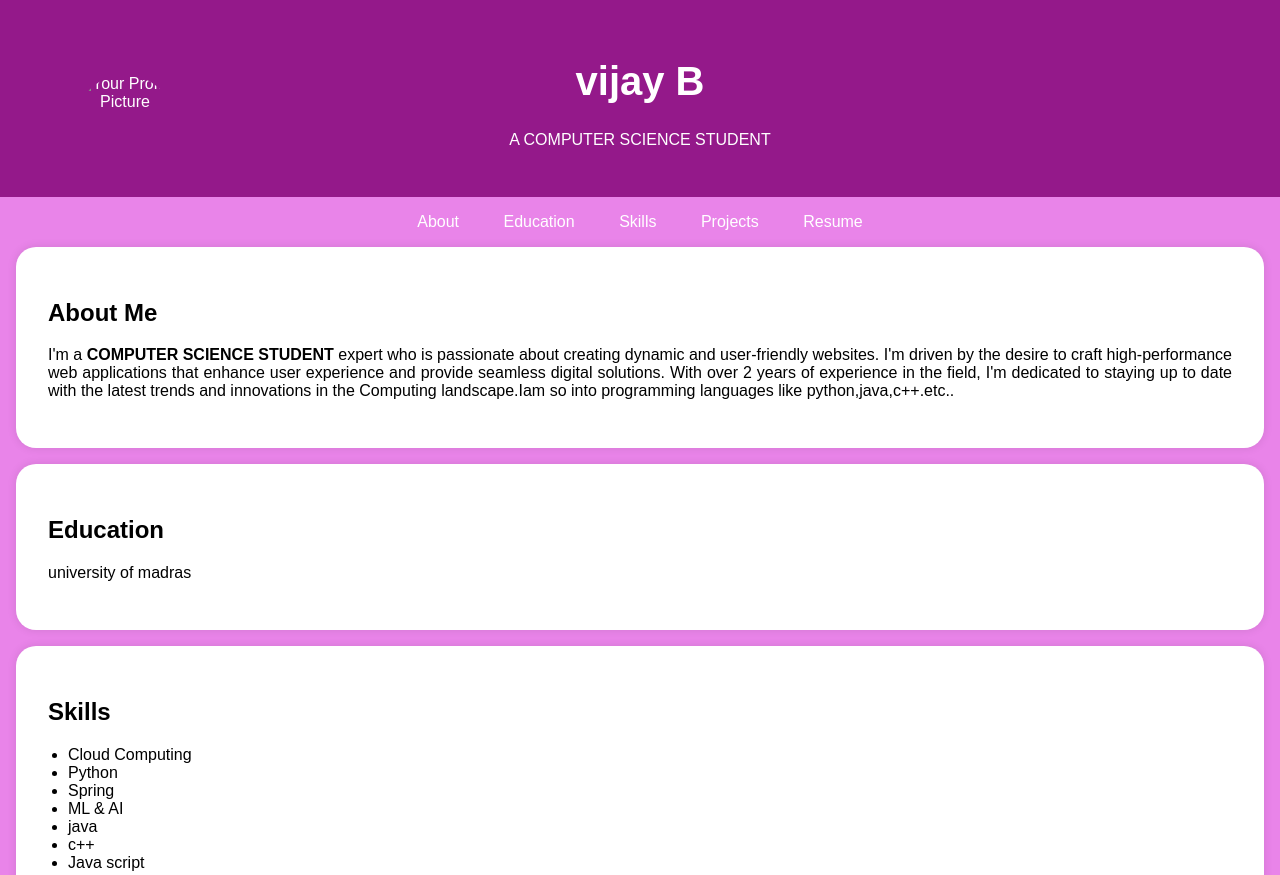
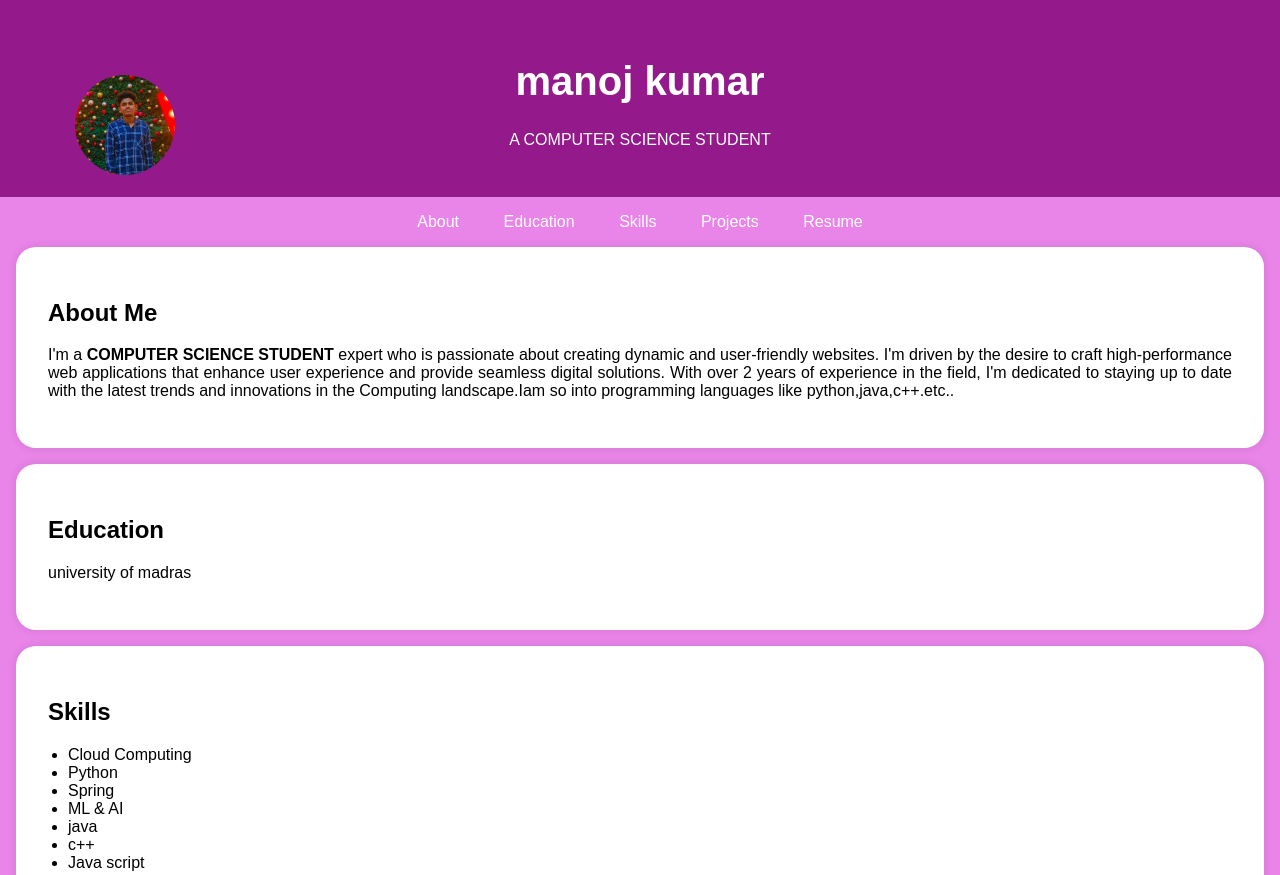
Before and after one commit to manolatha/digital-portfolio, a plain HTML site: page index.html in a window 1280 px wide. Shown: the top 875 px of the page. Drawn offline with Linux system fonts and the light colour scheme.

Commit message:
Update index.html

```diff
--- a/index.html
+++ b/index.html
@@ -95,8 +95,8 @@
      <header>
          <div class="header-content">
              <!-- Add your profile picture here -->
-             <img src=" " alt="Your Profile Picture" class="profile-picture">
-             <h1>vijay B</h1>
+             <img src="IMG_20250317_204006.jpg" alt="Your Profile Picture" class="profile-picture">
+             <h1>manoj kumar </h1>
              <p>A COMPUTER SCIENCE STUDENT</p>
          </div>
      </header>
```
